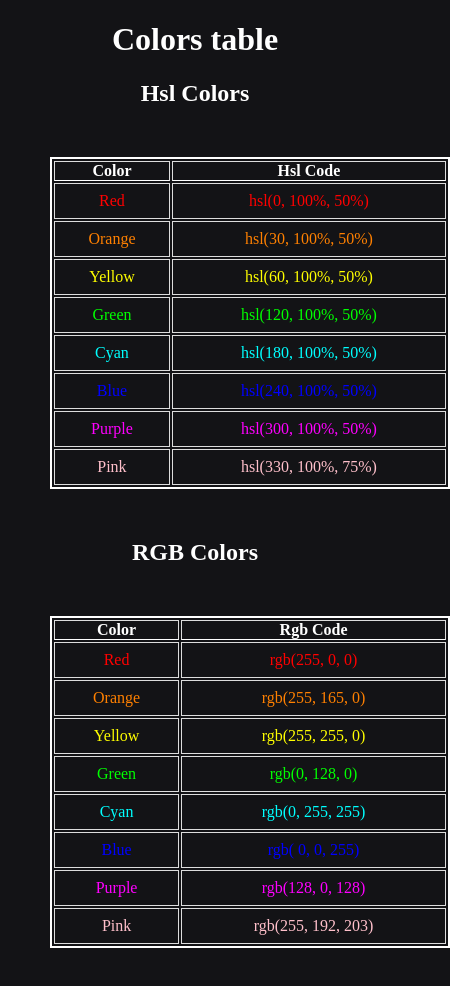
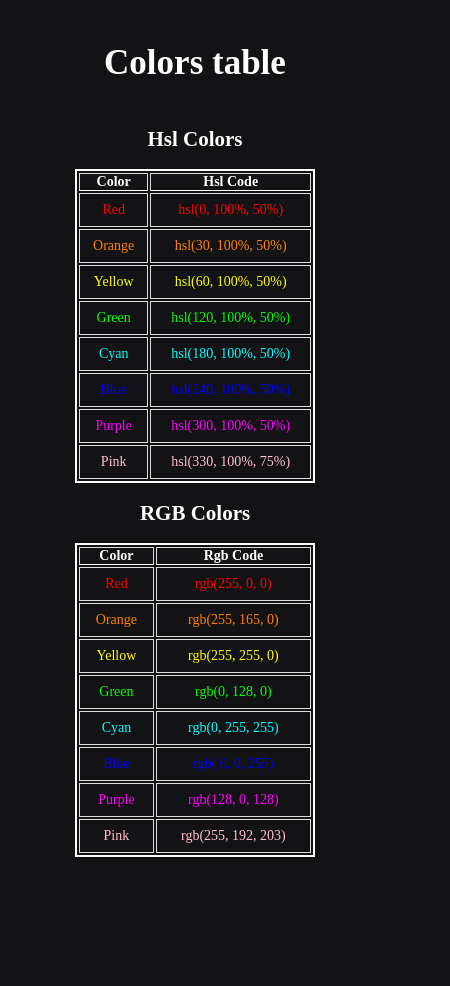
Before and after one commit to ashraf00963/cheastsheetcolor, a plain HTML site: page index.html in a window 390 px wide. Shown: the whole page, 450 px wide, since content can reach past the window. After the commit the page ends 867 px from the top, so only its background shows below. Drawn offline with Linux system fonts and the light colour scheme.

Commit message:
phone second site update

```diff
--- a/styles.css
+++ b/styles.css
@@ -3,10 +3,13 @@ body {
     background-color: hsl(240, 8%, 8%);
     margin: 0;
     padding: 0;;
+    font-size: 20px;
 }
 
 h1 {
+    font-size: 50px;
     text-align: center;
+    padding: 20px;
 }
 
 h2{
@@ -21,9 +24,18 @@ table {
 }
 
 @media only screen and (max-width: 767px) {
+
+    body{
+        font-size: 14px;
+        margin: 10px;
+    }
+
+    h1 {
+        font-size: 35px;
+    }
+
     table {
-        width: 400px;
-        margin: 50px;
+        width: 240px;
     }
 }
 
```
